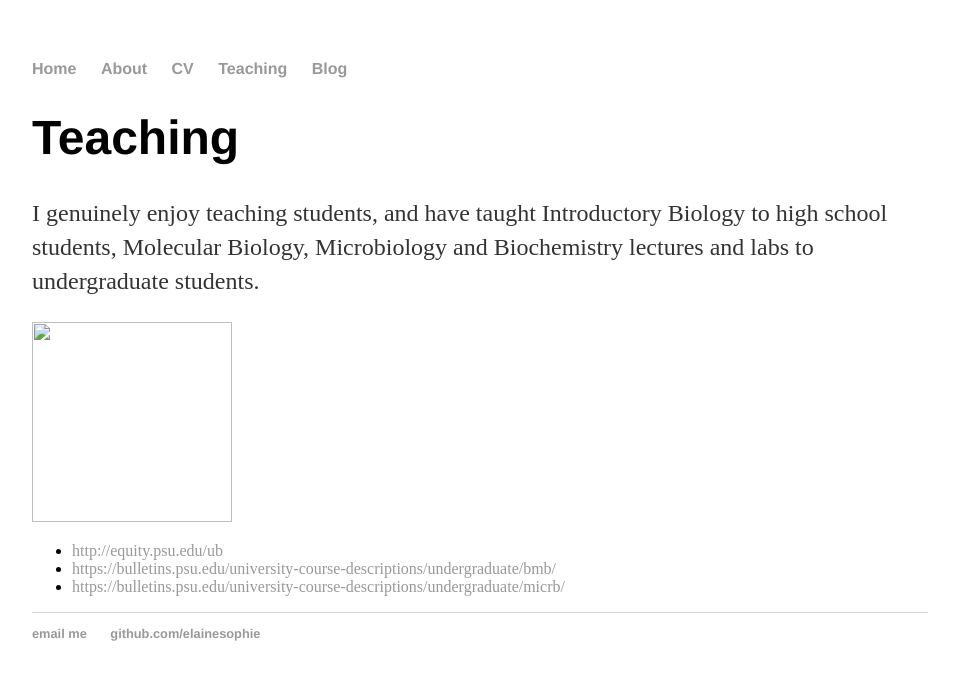
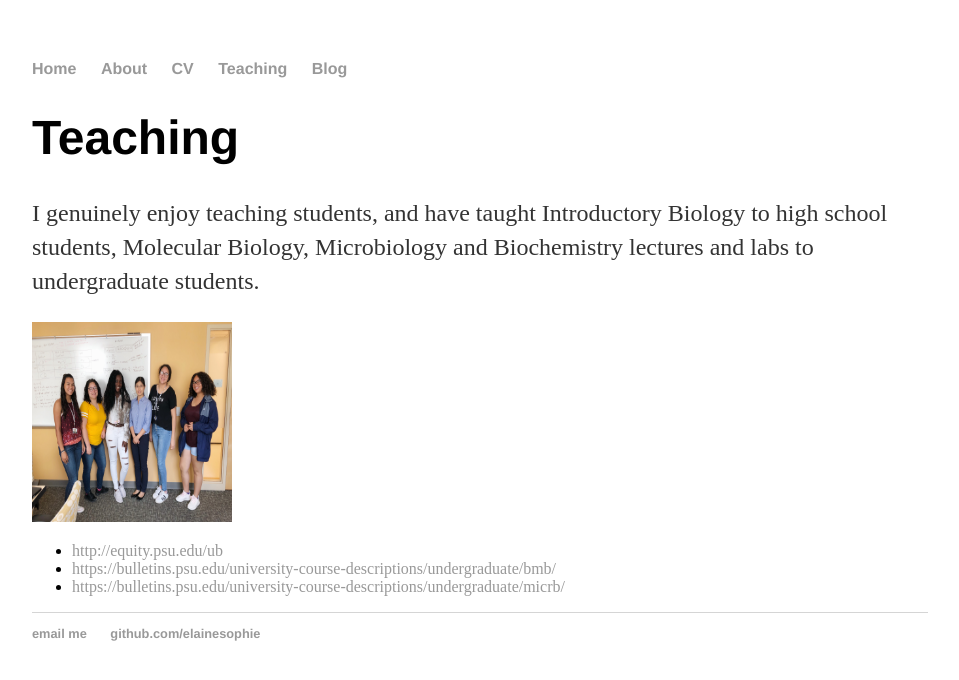
Before and after one commit to elainesophie/elainesophie.github.io, a Jekyll site: the page built from teaching/index.html, in a window 1280 px wide. Shown: the top 680 px of the page, without its empty margins (160-1119 px from the left). Built offline with Jekyll 4.4.1, drawn with Linux system fonts in a browser that asks for light colours.

Commit message:
Update index.html

```diff
--- a/teaching/index.html
+++ b/teaching/index.html
@@ -6,7 +6,7 @@ title: Teaching Lihua Wu
 		<div class="teaching">
 			<h1>Teaching</h1>
 			<p>I genuinely enjoy teaching students, and have taught Introductory Biology to high school students, Molecular Biology, Microbiology and Biochemistry lectures and labs to undergraduate students.  </p>
-                        <img src="~/files/Wu9.jpg" width="200" height="200">
+                        <img src="/files/Wu9.jpg" width="200" height="200">
 			<ul class="contacts">
 				<li><a href="#">http://equity.psu.edu/ub</a></li>
 				<li><a href="#">https://bulletins.psu.edu/university-course-descriptions/undergraduate/bmb/</a></li>
```
